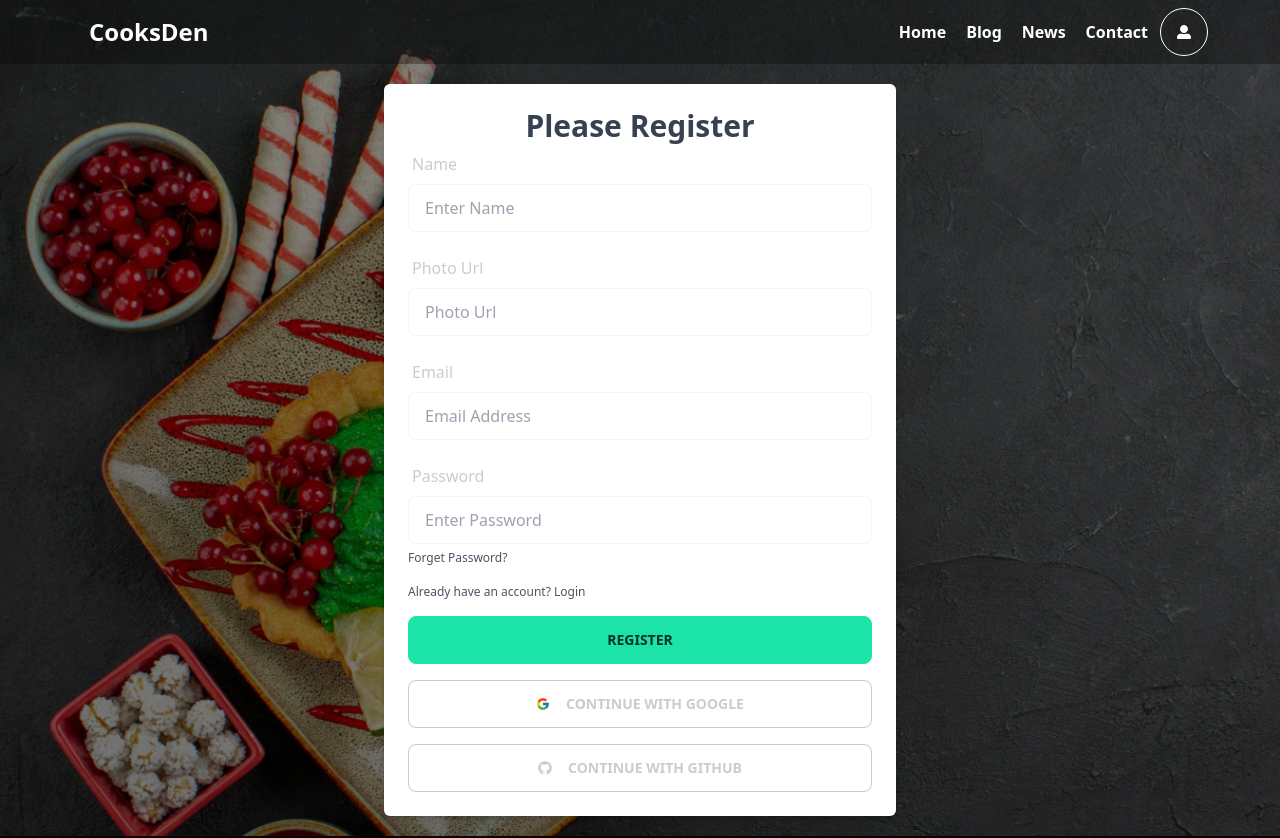
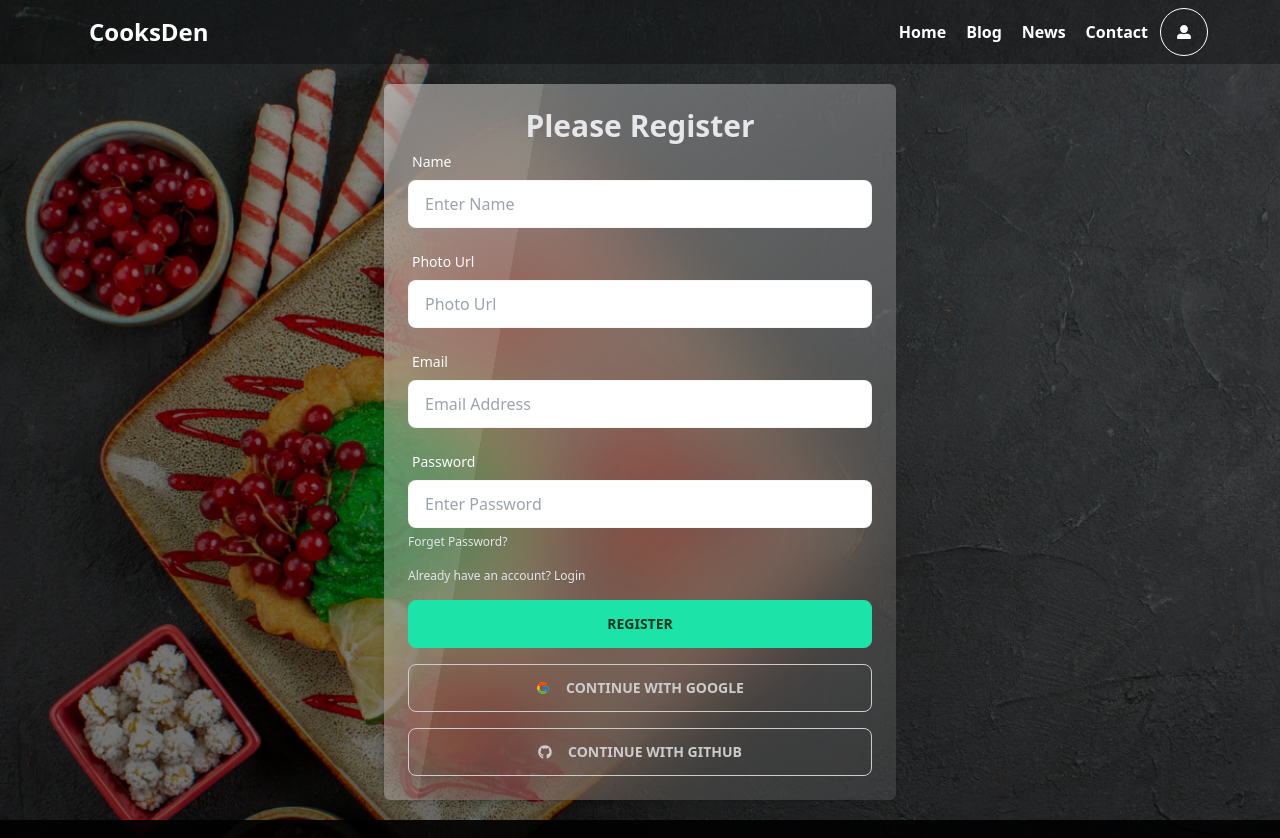
Before and after one commit to naimur-reza/CHEF-HUNTER-CLIENT, a React (Vite) app: page /register in a window 1280 px wide. Shown: the top 838 px of the page. Built offline with nearby package versions, Linux system fonts and the light colour scheme; no server answers.

Commit message:
modified register page

```diff
--- a/src/pages/Login.jsx
+++ b/src/pages/Login.jsx
@@ -39,7 +39,7 @@ const Login = () => {
             <input
               type="text"
               placeholder="Email Address"
-              class="w-full input input-bordered bg-opacity-80 text-white"
+              class="w-full input input-bordered  text-white"
             />
           </div>
           <div>
@@ -50,7 +50,7 @@ const Login = () => {
               required
               type="password"
               placeholder="Enter Password"
-              class="w-full input input-bordered bg-opacity-80 text-white"
+              class="w-full input input-bordered  text-white"
             />
           </div>
           <a
--- a/src/pages/Register.jsx
+++ b/src/pages/Register.jsx
@@ -33,14 +33,14 @@ const Register = () => {
   };
   return (
     <div class=" p-5 flex flex-col justify-center ">
-      <div class="w-full p-6 m-auto bg-white rounded-md shadow-md   lg:max-w-lg">
-        <h1 class="text-3xl font-semibold text-center text-gray-700">
+      <div class="w-full p-6 m-auto bg-white rounded-md shadow-md glass bg-opacity-10   lg:max-w-lg">
+        <h1 class="text-3xl font-semibold text-center text-gray-200">
           Please Register
         </h1>
         <form onSubmit={handleRegister} class="space-y-4">
           <div>
             <label class="label">
-              <span class="text-base label-text">Name</span>
+              <span class="text-white label-text">Name</span>
             </label>
             <input
               type="text"
@@ -53,7 +53,7 @@ const Register = () => {
           </div>
           <div>
             <label class="label">
-              <span class="text-base label-text">Photo Url</span>
+              <span class="text-white label-text">Photo Url</span>
             </label>
             <input
               type="text"
@@ -66,7 +66,7 @@ const Register = () => {
           </div>
           <div>
             <label class="label">
-              <span class="text-base label-text">Email</span>
+              <span class="text-white label-text">Email</span>
             </label>
             <input
               required
@@ -79,7 +79,7 @@ const Register = () => {
           </div>
           <div>
             <label class="label">
-              <span class="text-base label-text">Password</span>
+              <span class="text-white label-text">Password</span>
             </label>
             <input
               required
@@ -92,11 +92,11 @@ const Register = () => {
           </div>
           <a
             href="#"
-            class="text-xs text-gray-600 hover:underline hover:text-blue-600"
+            class="text-xs text-gray-200 hover:underline hover:text-blue-600"
           >
             Forget Password?
           </a>
-          <p className="text-xs text-gray-600  ">
+          <p className="text-xs text-gray-200  ">
             Already have an account?{" "}
             <Link to={"../login"} className="hover:underline">
               Login
```
